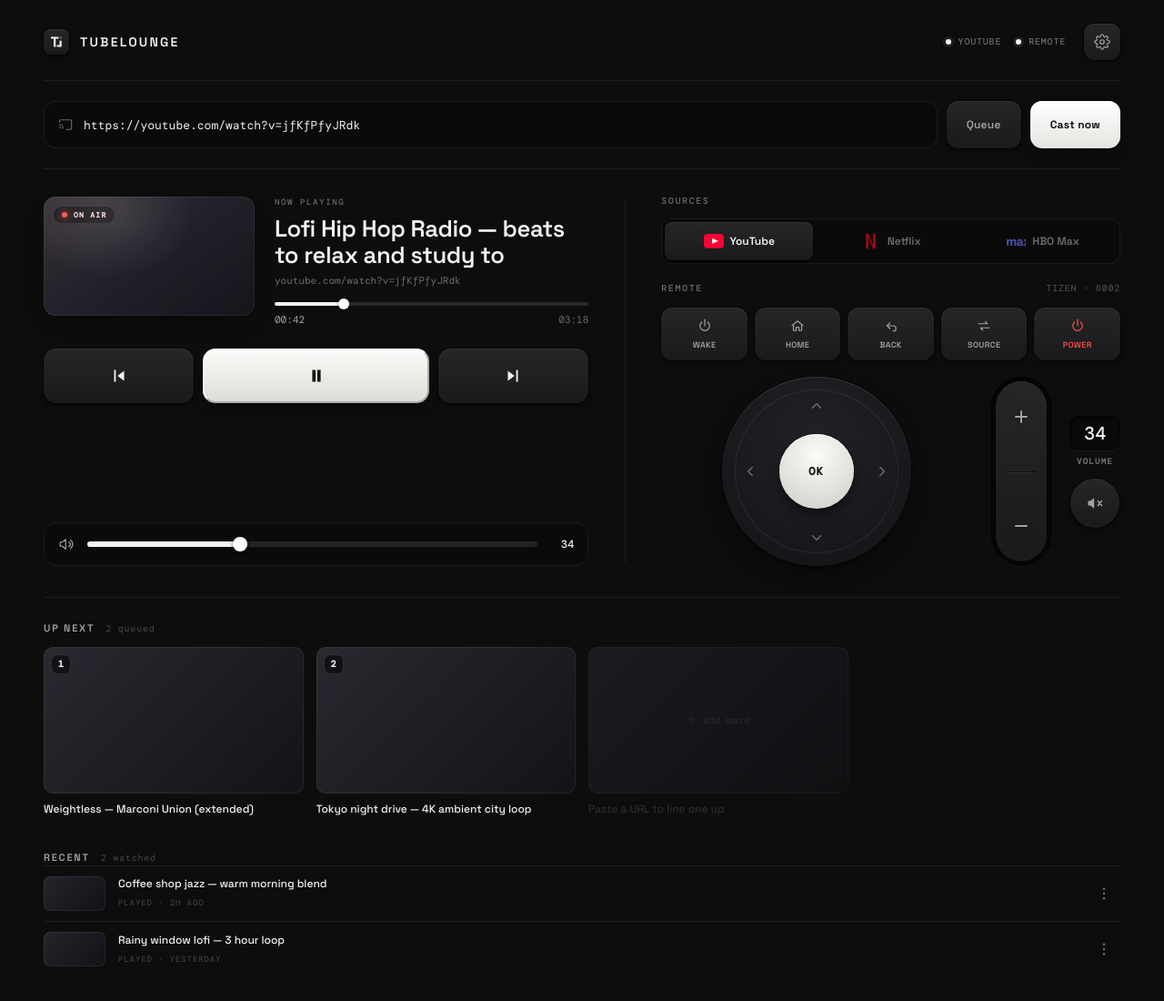
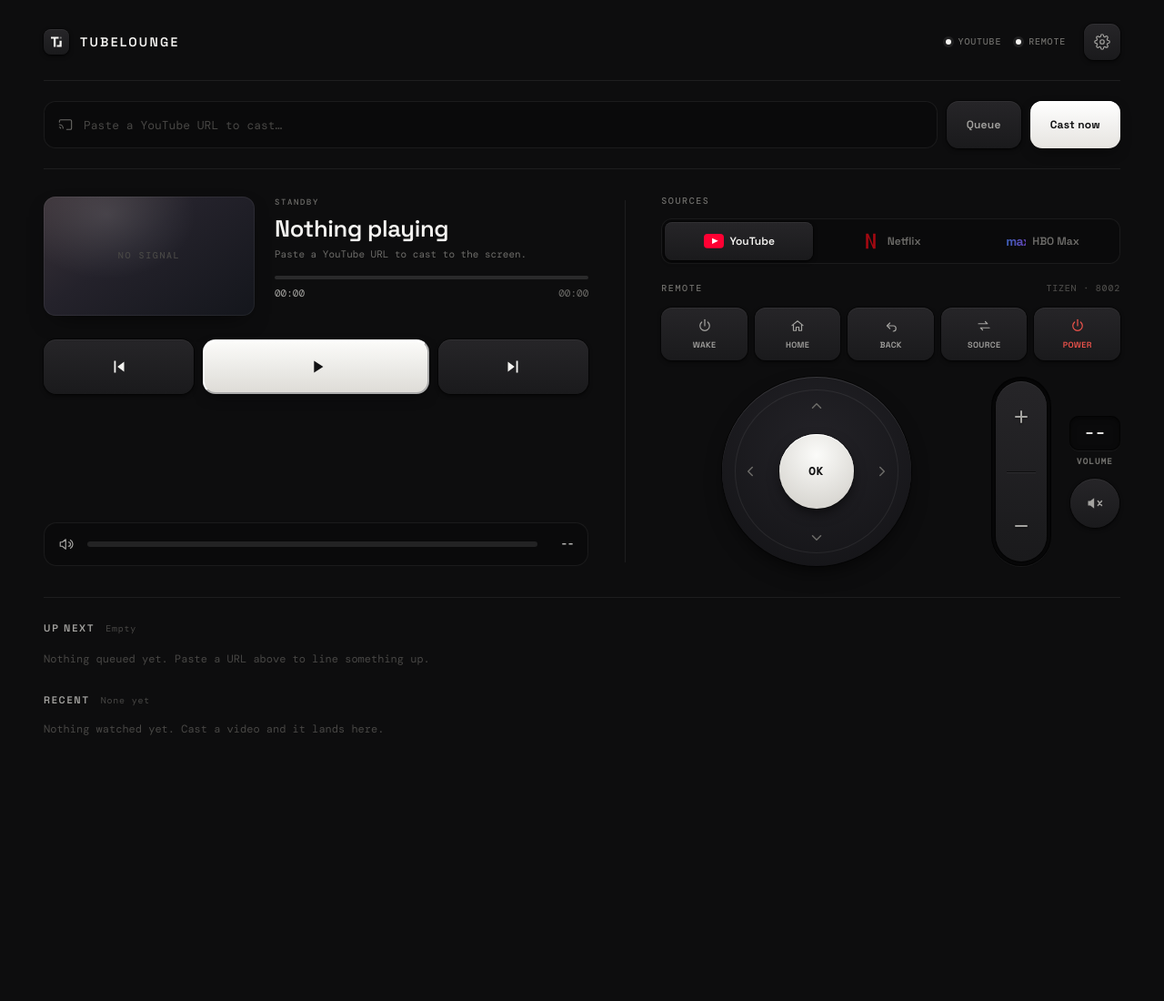
Before and after one commit to cdbkk/tubelounge, a browser extension: page designs/deck.html in a window 1280 px wide. Shown: the whole page at 91% size. After the commit the page ends 905 px from the top, so only its background shows below. Drawn offline with nearby package versions, Linux system fonts and the light colour scheme.

Commit message:
Strip sample data from deck; show real standby/empty state

```diff
--- a/designs/deck.html
+++ b/designs/deck.html
@@ -93,6 +93,7 @@
         background: linear-gradient(145deg, #3a3238 0%, #24222b 42%, #14161c 100%);
         box-shadow: inset 0 0 0 1px rgba(255,255,255,0.06), 0 10px 26px -12px rgba(0,0,0,0.8); }
       .np-thumb::after { content: ""; position: absolute; inset: 0; background: radial-gradient(70% 90% at 30% 15%, rgba(255,255,255,0.12), transparent 60%); }
+      .np-off { position: absolute; inset: 0; z-index: 1; display: grid; place-items: center; color: var(--ink-4); font: 500 10px/1 "DM Mono", monospace; letter-spacing: 0.16em; text-transform: uppercase; }
       .onair { position: absolute; top: 11px; left: 11px; display: flex; align-items: center; gap: 7px; padding: 5px 9px;
         border-radius: 999px; background: rgba(0,0,0,0.5); backdrop-filter: blur(4px); color: #ffd9d6;
         font: 600 8px/1 "DM Mono", monospace; letter-spacing: 0.16em; }
@@ -200,6 +201,7 @@
       .tray-head { display: flex; align-items: baseline; gap: 12px; margin-bottom: 14px; }
       .tray-head h3 { margin: 0; font-size: 11px; font-weight: 600; letter-spacing: 0.16em; text-transform: uppercase; color: var(--ink-2); }
       .tray-head .count { color: var(--ink-4); font: 400 10px/1 "DM Mono", monospace; letter-spacing: 0.08em; }
+      .tray-empty { color: var(--ink-4); font: 400 12px/1.6 "DM Mono", monospace; padding: 4px 0 2px; }
       .filmstrip { display: grid; grid-template-columns: repeat(auto-fill, minmax(230px, 1fr)); gap: 14px; }
       .film { position: relative; }
       .film-thumb { position: relative; aspect-ratio: 16/9; border-radius: 10px; overflow: hidden;
@@ -277,7 +279,7 @@
       <div class="cast">
         <label class="cast-field">
           <svg viewBox="0 0 24 24"><path d="M2 8V6a2 2 0 0 1 2-2h16a2 2 0 0 1 2 2v12a2 2 0 0 1-2 2h-6"/><path d="M2 12a6 6 0 0 1 6 6"/><path d="M2 16a2 2 0 0 1 2 2"/></svg>
-          <input type="url" placeholder="Paste a YouTube URL to cast…" value="https://youtube.com/watch?v=jfKfPfyJRdk">
+          <input type="url" placeholder="Paste a YouTube URL to cast…">
         </label>
         <button class="btn">Queue</button>
         <button class="btn go">Cast now</button>
@@ -288,28 +290,28 @@
         <!-- LEFT: now playing -->
         <div class="col-l">
           <div class="np">
-            <div class="np-thumb"><span class="onair"><i></i> ON AIR</span></div>
+            <div class="np-thumb"><span class="np-off">No signal</span></div>
             <div class="np-meta">
-              <p class="eyebrow">Now playing</p>
-              <h2>Lofi Hip Hop Radio — beats to relax and study to</h2>
-              <p class="src">youtube.com/watch?v=jfKfPfyJRdk</p>
+              <p class="eyebrow">Standby</p>
+              <h2>Nothing playing</h2>
+              <p class="src">Paste a YouTube URL to cast to the screen.</p>
               <div class="scrub">
-                <div class="scrub-line"><span class="scrub-fill"></span><span class="scrub-knob"></span></div>
-                <div class="scrub-time"><span>00:42</span><span class="dur">03:18</span></div>
+                <div class="scrub-line"><span class="scrub-fill" style="width:0"></span></div>
+                <div class="scrub-time"><span>00:00</span><span class="dur">00:00</span></div>
               </div>
             </div>
           </div>
 
           <div class="transport">
             <button class="key tkey" aria-label="Previous"><svg viewBox="0 0 24 24"><path d="M6 5h2v14H6zm12 1-8 6 8 6z"/></svg></button>
-            <button class="tkey play" aria-label="Pause"><svg viewBox="0 0 24 24"><path d="M7 5h4v14H7zm6 0h4v14h-4z"/></svg></button>
+            <button class="tkey play" aria-label="Play"><svg viewBox="0 0 24 24" style="transform:translateX(1px)"><path d="m8 5 11 7-11 7z"/></svg></button>
             <button class="key tkey" aria-label="Next"><svg viewBox="0 0 24 24"><path d="M16 5h2v14h-2zM6 6l8 6-8 6z"/></svg></button>
           </div>
 
           <div class="fader">
             <svg viewBox="0 0 24 24"><path d="M11 5 6 9H3v6h3l5 4z"/><path d="M15 9a3 3 0 0 1 0 6"/><path d="M18 6a7 7 0 0 1 0 12"/></svg>
-            <div class="fader-track"><span class="fader-fill"></span><span class="fader-knob"></span></div>
-            <span class="fader-val">34</span>
+            <div class="fader-track"><span class="fader-fill" style="width:0"></span></div>
+            <span class="fader-val">--</span>
           </div>
         </div>
 
@@ -356,7 +358,7 @@
                 </button>
               </div>
               <div class="vol-side">
-                <output class="vol-readout" aria-label="Volume">34</output>
+                <output class="vol-readout" aria-label="Volume">--</output>
                 <span class="vol-cap">Volume</span>
                 <button class="key vol-mute" type="button" aria-label="Mute">
                   <svg viewBox="0 0 24 24"><path d="M11 5 6 9H3v6h3l5 4z" fill="currentColor" stroke="none"/><path d="M16 9l5 6M21 9l-5 6" fill="none" stroke="currentColor" stroke-width="1.7" stroke-linecap="round"/></svg>
@@ -369,50 +371,12 @@
 
       <!-- TRAY -->
       <div class="tray">
-        <div class="tray-head"><h3>Up next</h3><span class="count">2 queued</span></div>
-        <div class="filmstrip">
-          <div class="film">
-            <div class="film-thumb"><span class="film-num">1</span><button class="film-rm" aria-label="Remove"><svg viewBox="0 0 24 24"><path d="M6 6l12 12M18 6 6 18"/></svg></button></div>
-            <p class="film-title">Weightless — Marconi Union (extended)</p>
-          </div>
-          <div class="film">
-            <div class="film-thumb"><span class="film-num">2</span><button class="film-rm" aria-label="Remove"><svg viewBox="0 0 24 24"><path d="M6 6l12 12M18 6 6 18"/></svg></button></div>
-            <p class="film-title">Tokyo night drive — 4K ambient city loop</p>
-          </div>
-          <div class="film" style="opacity:.5">
-            <div class="film-thumb" style="display:grid;place-items:center;color:var(--ink-4);font:400 11px/1 'DM Mono',monospace">＋ add more</div>
-            <p class="film-title" style="color:var(--ink-4)">Paste a URL to line one up</p>
-          </div>
-        </div>
+        <div class="tray-head"><h3>Up next</h3><span class="count">Empty</span></div>
+        <p class="tray-empty">Nothing queued yet. Paste a URL above to line something up.</p>
 
         <div class="recent">
-          <div class="tray-head" style="margin-bottom:2px"><h3>Recent</h3><span class="count">2 watched</span></div>
-          <div class="ritem">
-            <button class="rrow" type="button" aria-label="Play again: Coffee shop jazz">
-              <span class="rthumb"><svg class="rplay-ic" viewBox="0 0 24 24"><path d="M8 5v14l11-7z"/></svg></span>
-              <span class="rmeta"><strong>Coffee shop jazz — warm morning blend</strong><span>Played · 2h ago</span></span>
-            </button>
-            <details class="rmenu">
-              <summary aria-label="More options"><svg viewBox="0 0 24 24"><circle cx="12" cy="5" r="1.7"/><circle cx="12" cy="12" r="1.7"/><circle cx="12" cy="19" r="1.7"/></svg></summary>
-              <div class="rmenu-pop">
-                <button class="rmenu-item"><svg viewBox="0 0 24 24"><path d="M8 5v14l11-7z" fill="currentColor" stroke="none"/></svg> Play again</button>
-                <button class="rmenu-item"><svg viewBox="0 0 24 24"><path d="M4 7h11M4 12h11M4 17h7"/><path d="M18 12v7M14.5 15.5h7"/></svg> Add to queue</button>
-              </div>
-            </details>
-          </div>
-          <div class="ritem">
-            <button class="rrow" type="button" aria-label="Play again: Rainy window lofi">
-              <span class="rthumb"><svg class="rplay-ic" viewBox="0 0 24 24"><path d="M8 5v14l11-7z"/></svg></span>
-              <span class="rmeta"><strong>Rainy window lofi — 3 hour loop</strong><span>Played · yesterday</span></span>
-            </button>
-            <details class="rmenu">
-              <summary aria-label="More options"><svg viewBox="0 0 24 24"><circle cx="12" cy="5" r="1.7"/><circle cx="12" cy="12" r="1.7"/><circle cx="12" cy="19" r="1.7"/></svg></summary>
-              <div class="rmenu-pop">
-                <button class="rmenu-item"><svg viewBox="0 0 24 24"><path d="M8 5v14l11-7z" fill="currentColor" stroke="none"/></svg> Play again</button>
-                <button class="rmenu-item"><svg viewBox="0 0 24 24"><path d="M4 7h11M4 12h11M4 17h7"/><path d="M18 12v7M14.5 15.5h7"/></svg> Add to queue</button>
-              </div>
-            </details>
-          </div>
+          <div class="tray-head" style="margin-bottom:2px"><h3>Recent</h3><span class="count">None yet</span></div>
+          <p class="tray-empty">Nothing watched yet. Cast a video and it lands here.</p>
         </div>
       </div>
     </div>
```
Also changed, not shown: designs/deck.png.
